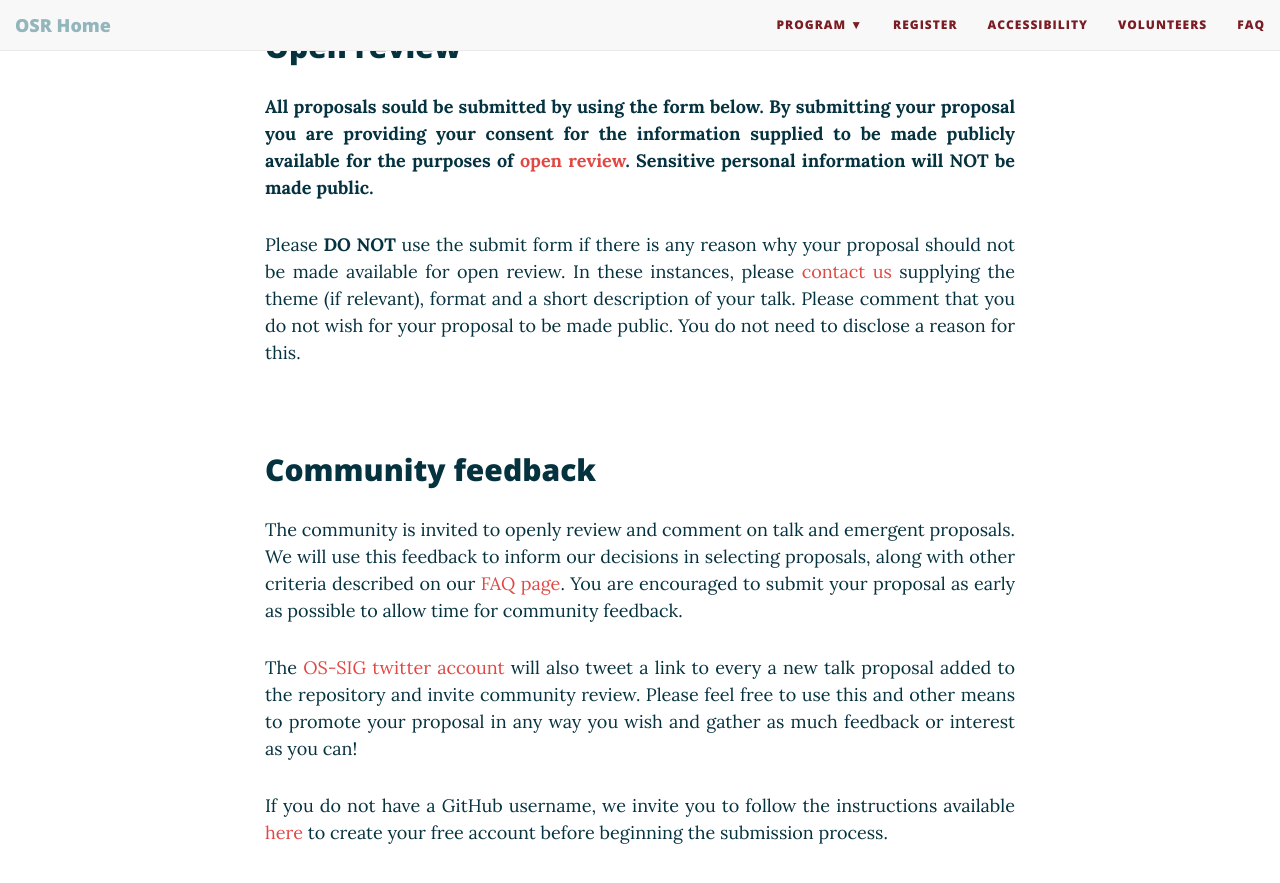
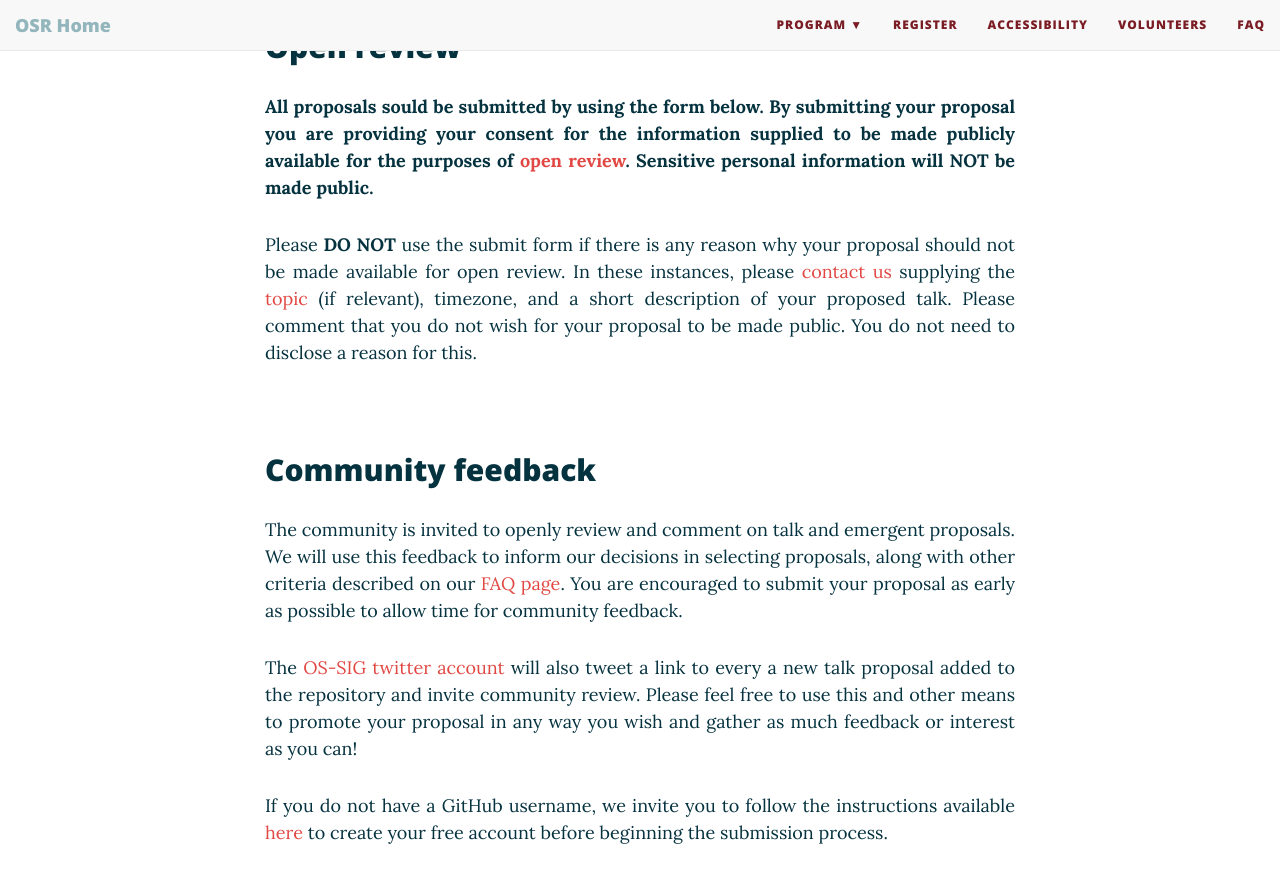
Before and after one commit to ohbm/osr2021, a Jekyll site: the page built from submit.md, in a window 1280 px wide and 900 px high, scrolled down 403 px. Shown: the top 883 px of the window. Built offline with Jekyll 4.4.1, drawn with Linux system fonts in a browser that asks for light colours; nearby versions of some CDN libraries.

Commit message:
Update submit.md

```diff
--- a/submit.md
+++ b/submit.md
@@ -21,7 +21,7 @@ Sensitive personal information will NOT be made public.**
 </p>
 <p align="justify">
 Please **DO NOT** use the submit form if there is any reason why your proposal should not be made available for open review.
-In these instances, please [contact us](/contact.md/) supplying the theme (if relevant), format and a short description of your talk.
+In these instances, please [contact us](/contact.md/) supplying the [topic](/submit.md/#panel) (if relevant), timezone, and a short description of your proposed talk.
 Please comment that you do not wish for your proposal to be made public.
 You do not need to disclose a reason for this.
 </p>
```
